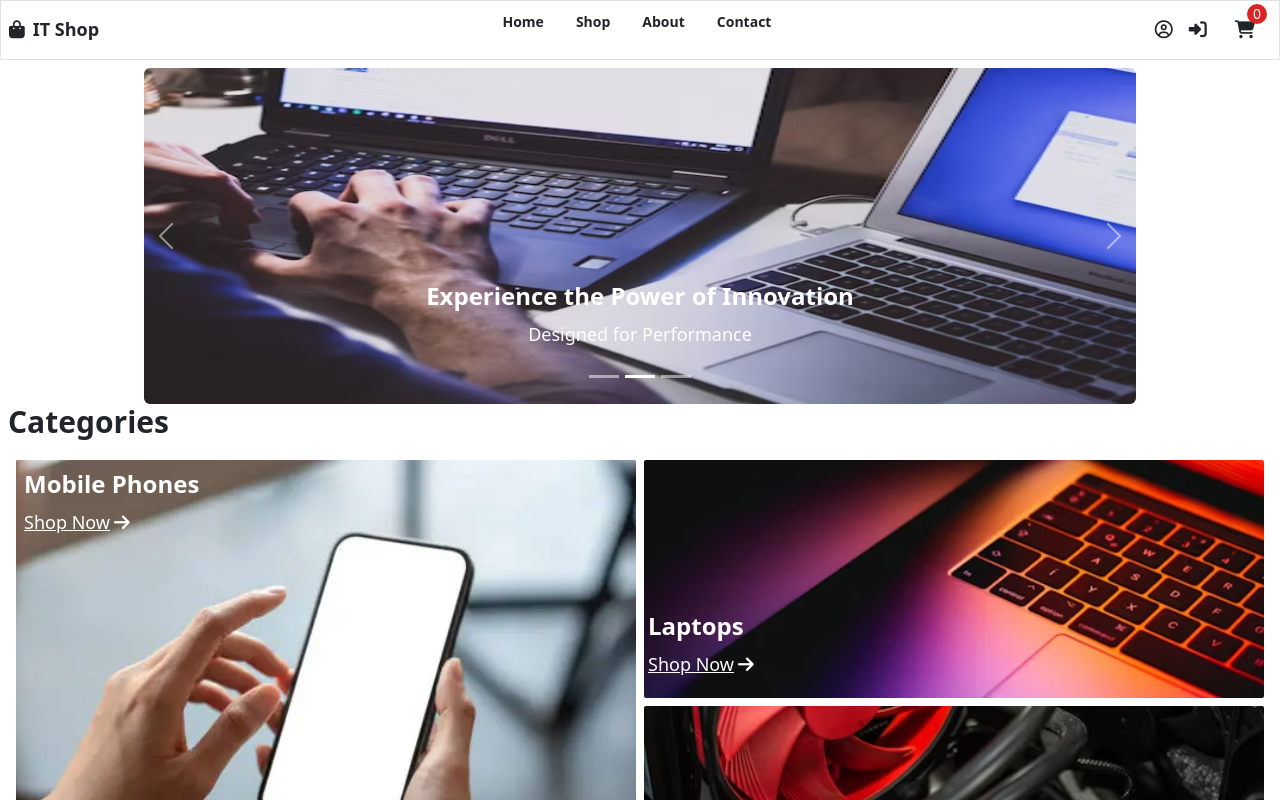
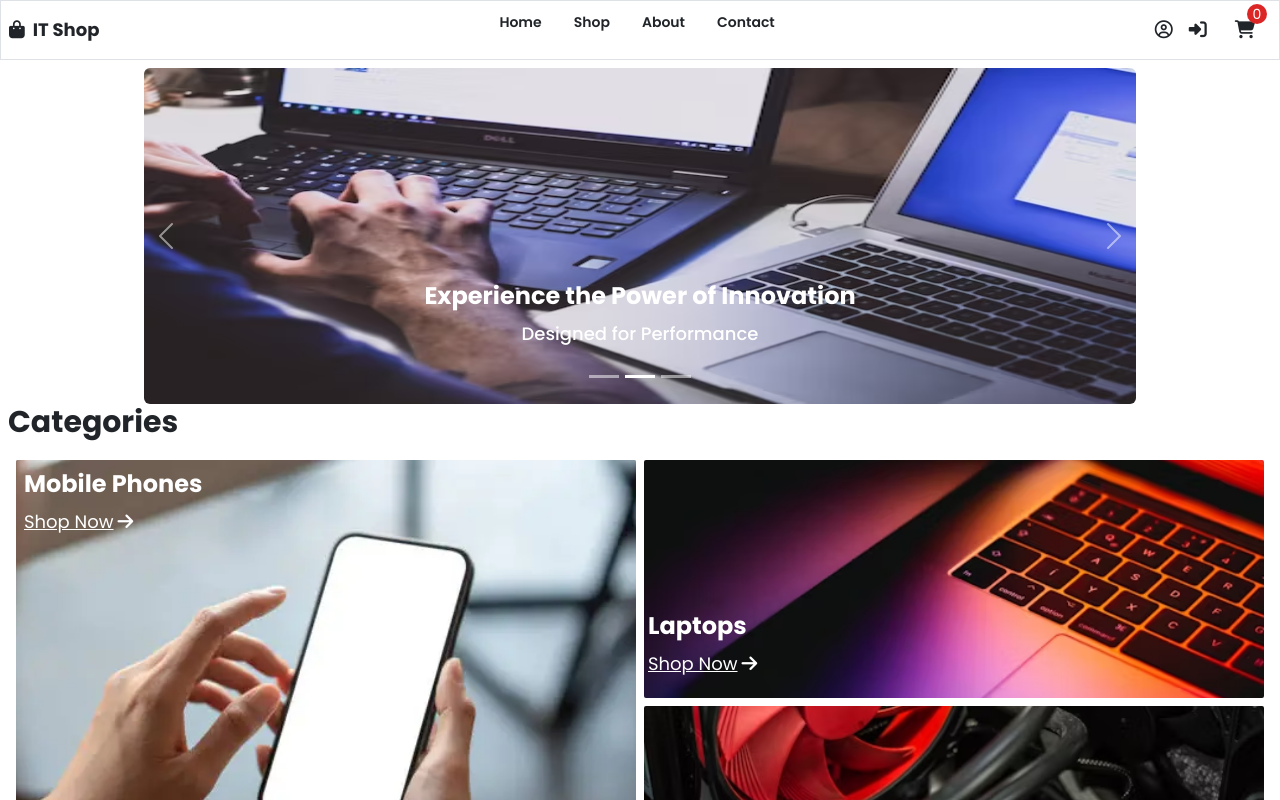
Before and after one commit to Jay200123/E-Com-FrontEnd, a React (Vite) app: page / in a window 1280 px wide. Shown: the top 800 px of the page. Built offline with nearby package versions, Linux system fonts and the light colour scheme; no server answers.

Commit message:
Update font family in global styles and fix overflow property in body

```diff
--- a/src/index.css
+++ b/src/index.css
@@ -5,11 +5,11 @@
 
 *{
   box-sizing: border-box;
+  font-family: "Poppins", "sans-serif";
 }
 
 body {
   margin: 0;
   padding: 0;
   overflow: "hidden";
-  font-family: "Poppins", sans-serif;
 }
```
